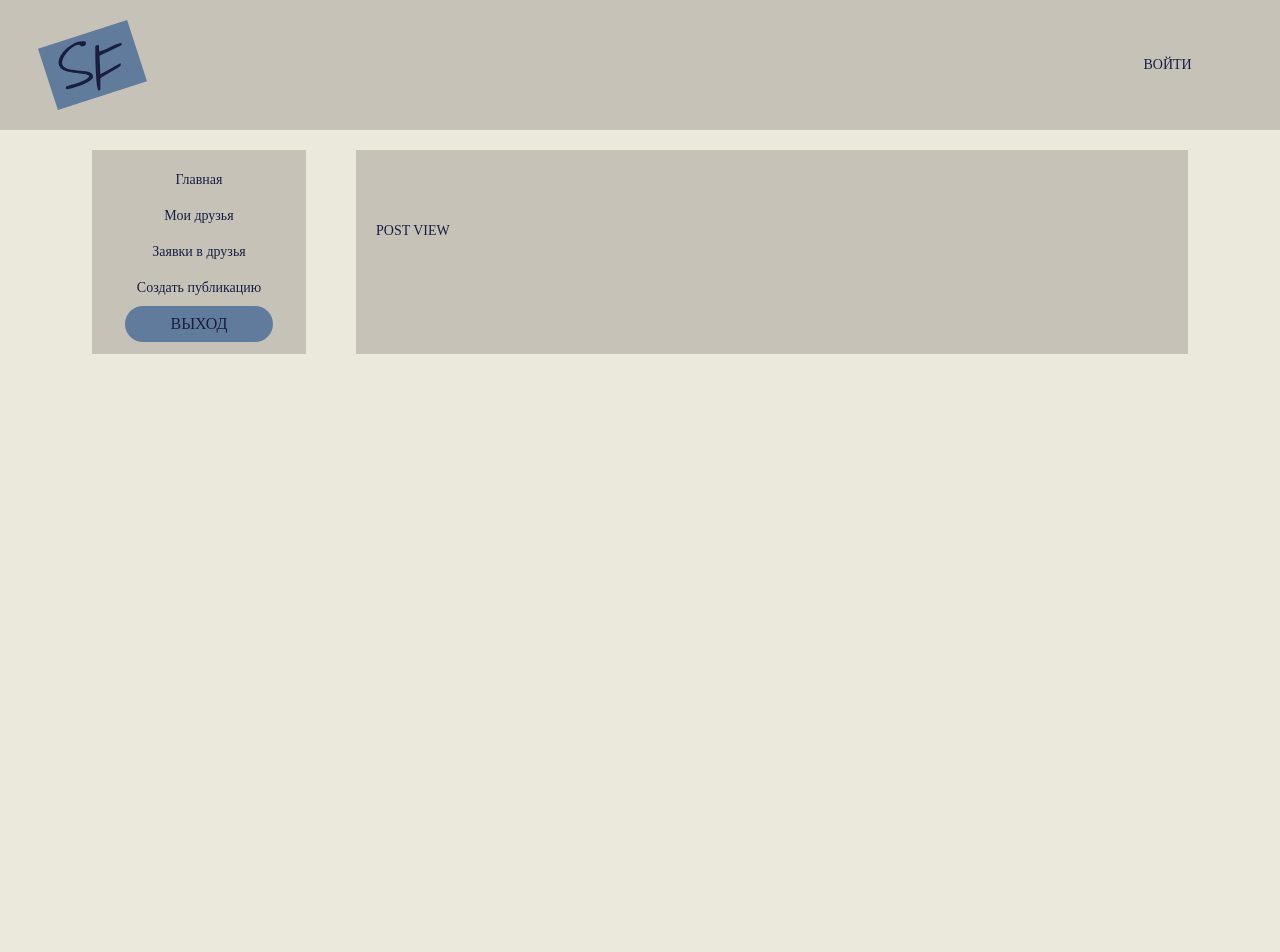
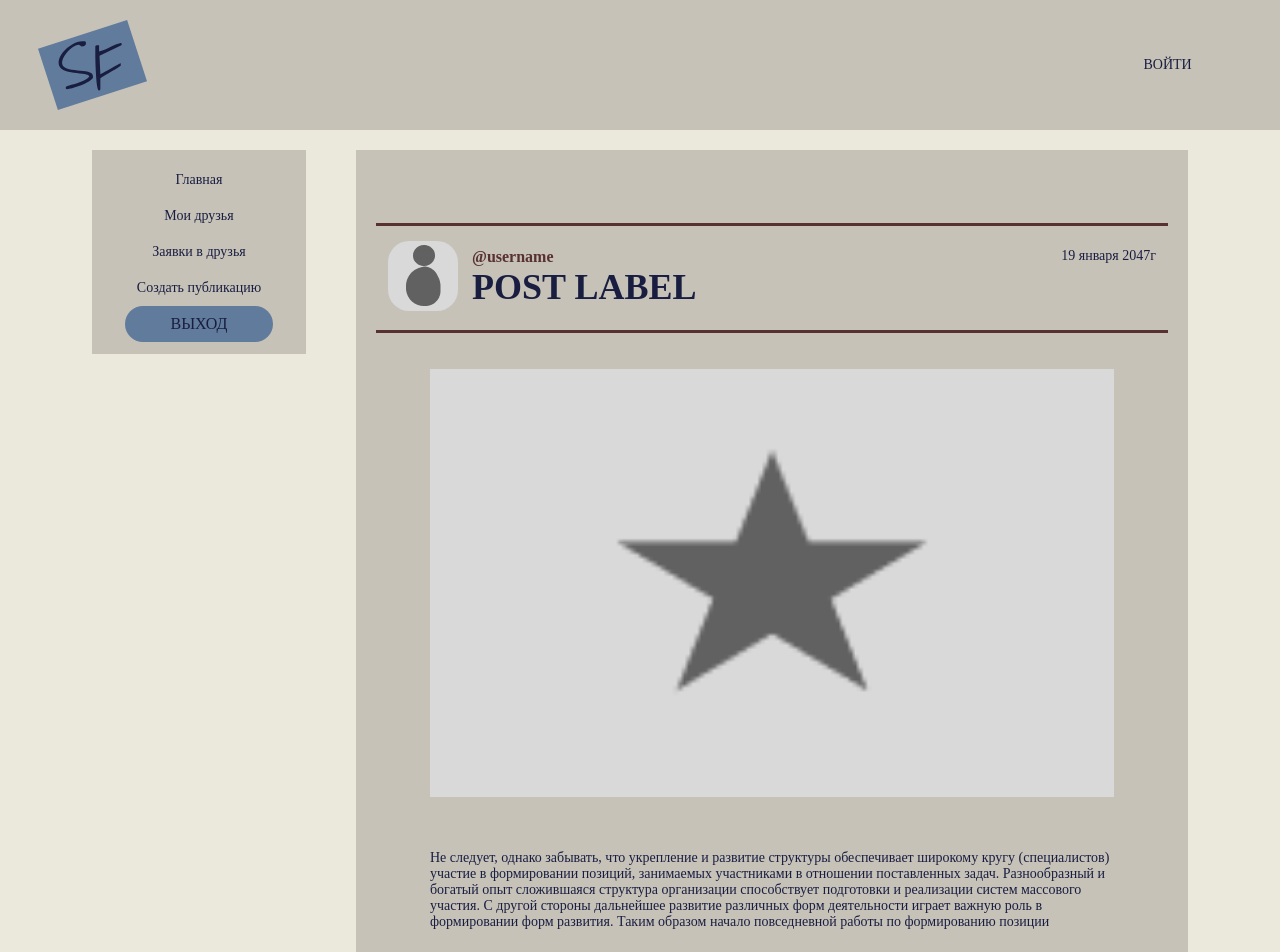
Before and after one commit to PythonClubLearners/socialFront, a React (Vite) app: page /posts/1 in a window 1280 px wide. Shown: the top 952 px of the page. Before the commit the page ends 800 px from the top, so only its background shows below. Built offline with nearby package versions, Linux system fonts and the light colour scheme; a web font is replaced by a local one.

Commit message:
Post page

```diff
--- a/src/pages/PostPage.jsx
+++ b/src/pages/PostPage.jsx
@@ -1,7 +1,28 @@
+import { PostHeader } from "../components/PostHeader";
+
+import defaultPostImage from '../img/post_default.png'
+
+import './css/PostPage.css'
+
 export function PostPage(){
+
+    const tempText = "Не следует, однако забывать, что укрепление и развитие структуры  обеспечивает широкому кругу (специалистов) участие в формировании  позиций, занимаемых участниками в отношении поставленных задач.        Разнообразный и богатый опыт сложившаяся структура организации  способствует подготовки и реализации систем массового участия.        С другой стороны дальнейшее развитие различных форм деятельности  играет важную роль в формировании форм развития.        Таким образом начало повседневной работы по формированию позиции  \nпозволяет оценить значение дальнейших направлений развития."
+
+    const postText = tempText.split("\n")
+
     return (
-        <div className="page post">
-            POST VIEW
+        <div className="page post vertical-list">
+            <PostHeader/>
+            <div className="post-content vertical-list">
+                <img className="post-image" src={defaultPostImage}/>
+                {
+
+                    postText.map(
+                        (e)=><p>{e}</p>
+                    )
+                }
+            </div>
+
         </div>
     );
 }
--- /dev/null
+++ b/src/pages/css/PostPage.css
@@ -0,0 +1,4 @@
+.page.post .post-content{
+    padding: 36px 54px;
+    gap: 39px;
+}
```
